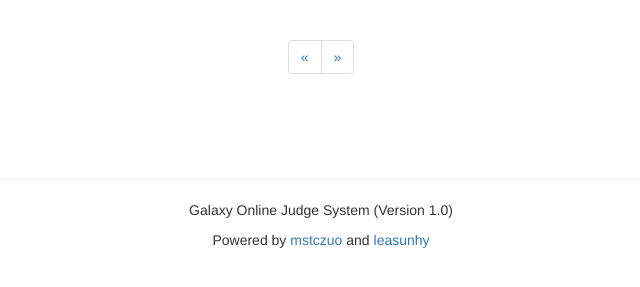
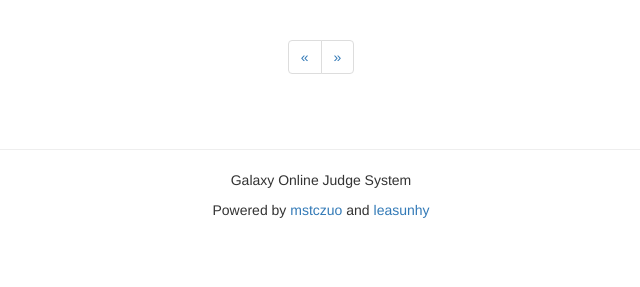
Before and after one commit to leasunhy/GalaxyOJ, a Flask app: page /oj/contests in a window 1280 px wide. Shown: the part 161-448 px from the top of the page, without its empty margins (319-959 px from the left). Run offline with Flask 2, Linux system fonts and the light colour scheme; data that the repository does not hold is empty; some libraries are stand-ins or nearby versions.

Commit message:
adjust styles of footer

```diff
--- a/server/static/css/main.css
+++ b/server/static/css/main.css
@@ -66,5 +66,6 @@ body {
 }
 
 #footer {
-    margin-top:80px;
+    margin-top: 50px;
+    text-align: center;
 }
--- a/server/templates/base.html
+++ b/server/templates/base.html
@@ -67,9 +67,9 @@
 
 {% block content %}
 {% block page_content %} {% endblock %}
-<div id="footer" style="text-align:center">
+<div id="footer">
     <hr></hr>
-    <p> Galaxy Online Judge System (Version 1.0) </p>
+    <p>Galaxy Online Judge System</p>
     <p id="about">
         Powered by
         <a href="mailto:mstczuo@gmail.com" class="black">mstczuo</a> and
```
